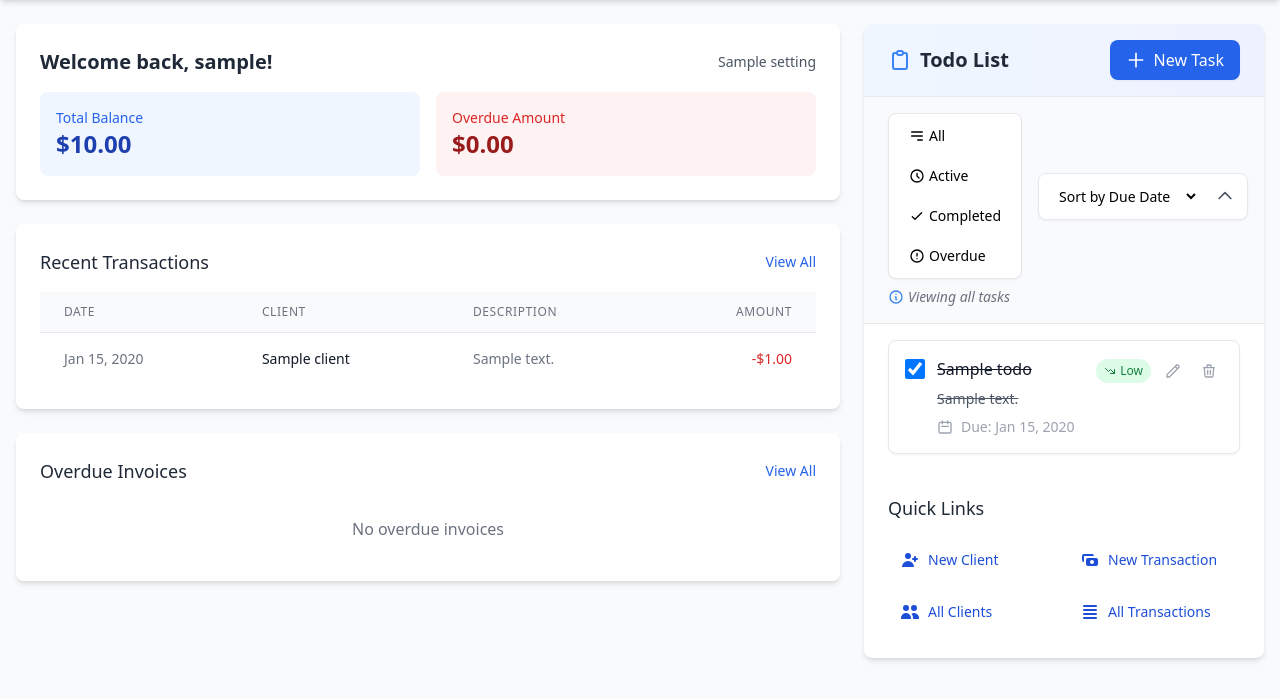
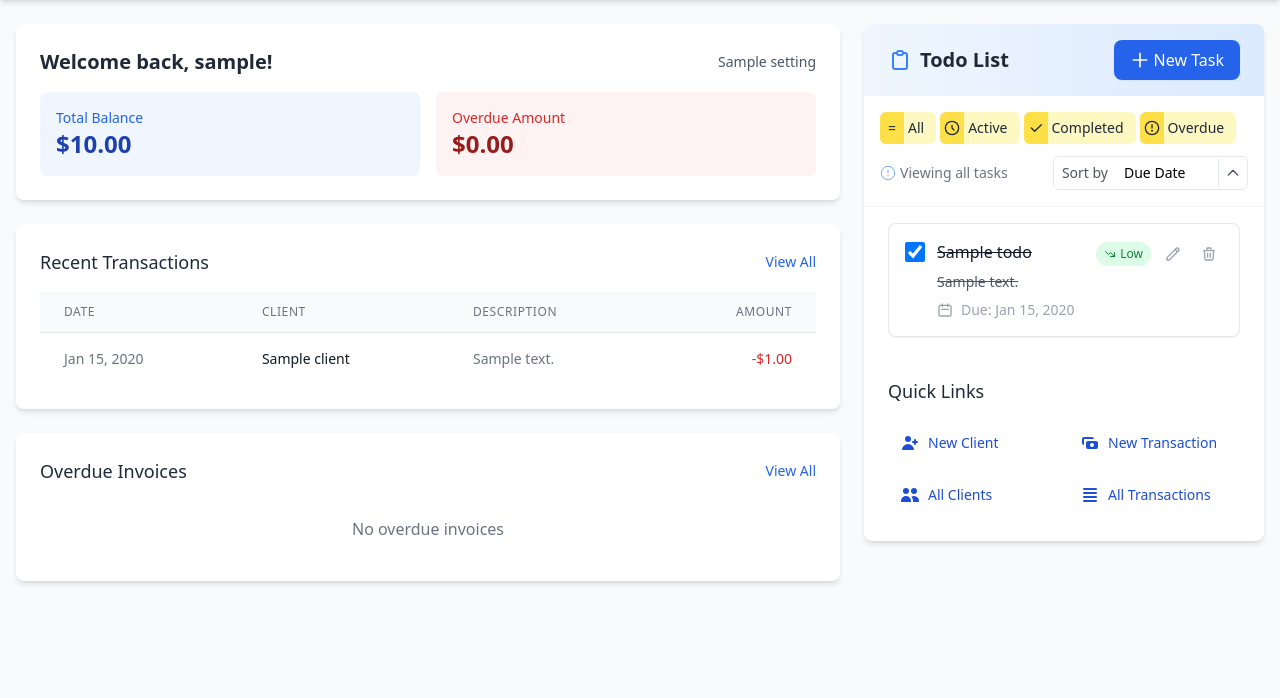
Before and after one commit to helloazeem/ledgerBook, a Flask app: page /dashboard in a window 1280 px wide. Shown: the part 64-762 px from the top of the page. Run offline with Flask 3, Linux system fonts and the light colour scheme; a user stored in the database is signed in; tables that the repository leaves empty hold one stand-in row (values such as "Sample post"); some libraries are stand-ins or nearby versions.

Commit message:
Redesign Todo menu to match highlighted elements in screenshot

```diff
--- a/templates/dashboard.html
+++ b/templates/dashboard.html
@@ -3,6 +3,7 @@
 {% block head_content %}
 <!-- Add transition library for smoother animations -->
 <style>
+  /* Todo item styles */
   .todo-item {
     transition: all 0.3s ease;
     border-left-width: 4px;
@@ -32,39 +33,19 @@
     transform: translateX(100%);
   }
 
-  /* Filter button styles */
+  /* New filter button styles */
   .filter-btn {
-    background-color: white;
-    color: #6b7280;
+    min-width: 110px;
     transition: all 0.2s ease;
-    border: 1px solid transparent;
-    position: relative;
-    font-weight: 500;
   }
 
   .filter-btn:hover {
-    background-color: #f3f4f6;
     transform: translateY(-1px);
+    box-shadow: 0 1px 3px rgba(0, 0, 0, 0.1);
   }
 
   .filter-btn.active {
-    background-color: #3b82f6;
-    color: white;
-    border-color: #2563eb;
     font-weight: 600;
-    box-shadow: 0 1px 3px rgba(0, 0, 0, 0.1);
-  }
-
-  .filter-btn.active::after {
-    content: '';
-    position: absolute;
-    bottom: -4px;
-    left: 50%;
-    transform: translateX(-50%);
-    width: 8px;
-    height: 8px;
-    background-color: #3b82f6;
-    border-radius: 50%;
   }
 
   /* Sort button styles */
@@ -169,8 +150,9 @@
   /* Responsive style adjustments */
   @media (max-width: 640px) {
     .filter-btn {
-      padding: 0.5rem;
-      font-size: 0.75rem;
+      min-width: auto;
+      width: calc(50% - 0.25rem);
+      margin-bottom: 0.25rem;
     }
   }
 </style>
@@ -339,73 +321,97 @@
     <div>
         <!-- To-Do List -->
         <div class="bg-white rounded-lg shadow-md overflow-hidden mb-6">
-            <div class="border-b border-gray-200 bg-gradient-to-r from-blue-50 to-indigo-50 px-6 py-4 flex justify-between items-center">
+            <div class="bg-gradient-to-r from-blue-50 to-blue-100 px-6 py-4 flex justify-between items-center">
                 <h2 class="text-xl font-semibold text-gray-800 flex items-center">
                     <svg class="w-6 h-6 mr-2 text-blue-500" fill="none" stroke="currentColor" viewBox="0 0 24 24">
                         <path stroke-linecap="round" stroke-linejoin="round" stroke-width="2" d="M9 5H7a2 2 0 00-2 2v12a2 2 0 002 2h10a2 2 0 002-2V7a2 2 0 00-2-2h-2M9 5a2 2 0 002 2h2a2 2 0 002-2M9 5a2 2 0 012-2h2a2 2 0 012 2"></path>
                     </svg>
                     Todo List
                 </h2>
-                <button onclick="showTodoPopup()" class="add-todo-btn flex items-center px-4 py-2 bg-blue-600 text-white rounded-lg hover:bg-blue-700 transition-colors shadow-sm">
-                    <svg class="w-5 h-5 mr-2" fill="none" stroke="currentColor" viewBox="0 0 24 24">
+                <button onclick="showTodoPopup()" class="add-todo-btn px-4 py-2 bg-blue-600 text-white rounded-lg hover:bg-blue-700 transition-colors shadow-sm flex items-center">
+                    <svg class="w-5 h-5 mr-1" fill="none" stroke="currentColor" viewBox="0 0 24 24">
                         <path stroke-linecap="round" stroke-linejoin="round" stroke-width="2" d="M12 4v16m8-8H4"></path>
                     </svg>
-                    <span>New Task</span>
+                    New Task
                 </button>
             </div>
 
             <!-- Filter and Sort Controls -->
-            <div class="px-6 py-4 bg-gray-50 border-b border-gray-200">
-                <div class="flex flex-col sm:flex-row justify-between items-start sm:items-center gap-4">
-                    <!-- Filter Buttons -->
-                    <div class="relative flex flex-wrap gap-1 bg-white p-1 rounded-lg shadow-sm border border-gray-200">
-                        <button onclick="filterTodos('all')" class="filter-btn active px-4 py-2 rounded-md text-sm font-medium transition-colors flex items-center gap-1" data-filter="all">
-                            <svg class="w-4 h-4" fill="none" stroke="currentColor" viewBox="0 0 24 24">
-                                <path stroke-linecap="round" stroke-linejoin="round" stroke-width="2" d="M4 6h16M4 12h16m-7 6h7"></path>
+            <div class="p-4 bg-white border-b border-gray-100">
+                <!-- Filter Pills - Redesigned to match screenshot -->
+                <div class="flex flex-wrap items-center mb-3 gap-1">
+                    <a href="#" onclick="filterTodos('all'); return false;"
+                       class="inline-flex items-center px-3 py-1.5 rounded-md text-sm font-medium transition-colors relative filter-btn active bg-yellow-100 text-gray-800"
+                       data-filter="all">
+                        <span class="absolute left-0 top-0 bottom-0 w-6 bg-yellow-300 rounded-l-md flex items-center justify-center text-sm">
+                            =
+                        </span>
+                        <span class="pl-4">All</span>
+                    </a>
+
+                    <a href="#" onclick="filterTodos('active'); return false;"
+                       class="inline-flex items-center px-3 py-1.5 rounded-md text-sm font-medium transition-colors relative filter-btn bg-yellow-100 text-gray-800"
+                       data-filter="active">
+                        <span class="absolute left-0 top-0 bottom-0 w-6 bg-yellow-300 rounded-l-md flex items-center justify-center">
+                            <svg class="w-4 h-4" fill="none" viewBox="0 0 24 24" stroke="currentColor">
+                                <circle cx="12" cy="12" r="10" stroke-width="2"/>
+                                <path d="M12 8v4l3 3" stroke-width="2" stroke-linecap="round"/>
                             </svg>
-                            All
-                        </button>
-                        <button onclick="filterTodos('active')" class="filter-btn px-4 py-2 rounded-md text-sm font-medium transition-colors flex items-center gap-1" data-filter="active">
-                            <svg class="w-4 h-4" fill="none" stroke="currentColor" viewBox="0 0 24 24">
-                                <path stroke-linecap="round" stroke-linejoin="round" stroke-width="2" d="M12 8v4l3 3m6-3a9 9 0 11-18 0 9 9 0 0118 0z"></path>
+                        </span>
+                        <span class="pl-4">Active</span>
+                    </a>
+
+                    <a href="#" onclick="filterTodos('completed'); return false;"
+                       class="inline-flex items-center px-3 py-1.5 rounded-md text-sm font-medium transition-colors relative filter-btn bg-yellow-100 text-gray-800"
+                       data-filter="completed">
+                        <span class="absolute left-0 top-0 bottom-0 w-6 bg-yellow-300 rounded-l-md flex items-center justify-center">
+                            <svg class="w-4 h-4" viewBox="0 0 24 24" fill="none" stroke="currentColor">
+                                <path d="M5 12l5 5L20 7" stroke-width="2" stroke-linecap="round" stroke-linejoin="round"/>
                             </svg>
-                            Active
-                        </button>
-                        <button onclick="filterTodos('completed')" class="filter-btn px-4 py-2 rounded-md text-sm font-medium transition-colors flex items-center gap-1" data-filter="completed">
-                            <svg class="w-4 h-4" fill="none" stroke="currentColor" viewBox="0 0 24 24">
-                                <path stroke-linecap="round" stroke-linejoin="round" stroke-width="2" d="M5 13l4 4L19 7"></path>
+                        </span>
+                        <span class="pl-4">Completed</span>
+                    </a>
+
+                    <a href="#" onclick="filterTodos('overdue'); return false;"
+                       class="inline-flex items-center px-3 py-1.5 rounded-md text-sm font-medium transition-colors relative filter-btn bg-yellow-100 text-gray-800"
+                       data-filter="overdue">
+                        <span class="absolute left-0 top-0 bottom-0 w-6 bg-yellow-300 rounded-l-md flex items-center justify-center">
+                            <svg class="w-4 h-4" viewBox="0 0 24 24" fill="none" stroke="currentColor">
+                                <circle cx="12" cy="12" r="10" stroke-width="2"/>
+                                <path d="M12 7v5" stroke-width="2" stroke-linecap="round"/>
+                                <path d="M12 16v.01" stroke-width="3" stroke-linecap="round"/>
                             </svg>
-                            Completed
-                        </button>
-                        <button onclick="filterTodos('overdue')" class="filter-btn px-4 py-2 rounded-md text-sm font-medium transition-colors flex items-center gap-1" data-filter="overdue">
-                            <svg class="w-4 h-4" fill="none" stroke="currentColor" viewBox="0 0 24 24">
-                                <path stroke-linecap="round" stroke-linejoin="round" stroke-width="2" d="M12 8v4m0 4h.01M21 12a9 9 0 11-18 0 9 9 0 0118 0z"></path>
-                            </svg>
-                            Overdue
-                        </button>
+                        </span>
+                        <span class="pl-4">Overdue</span>
+                    </a>
+                </div>
+
+                <!-- Sort Controls - Redesigned -->
+                <div class="flex justify-between items-center">
+                    <div class="text-sm text-gray-500 flex items-center" id="currentFilterText">
+                        <svg class="w-4 h-4 mr-1 text-blue-500 opacity-70" fill="none" stroke="currentColor" viewBox="0 0 24 24">
+                            <circle cx="12" cy="12" r="10" stroke-width="1.5"/>
+                            <path d="M12 8v4" stroke-width="1.5" stroke-linecap="round"/>
+                            <path d="M12 16v.01" stroke-width="2" stroke-linecap="round"/>
+                        </svg>
+                        Viewing all tasks
                     </div>
 
-                    <!-- Sort Controls -->
-                    <div class="flex items-center gap-2 bg-white p-1 rounded-lg border border-gray-200 shadow-sm">
-                        <select id="sortSelect" onchange="sortTodos()" class="px-3 py-2 rounded-md border-none text-sm focus:outline-none focus:ring-1 focus:ring-blue-500 bg-transparent">
-                            <option value="due_date">Sort by Due Date</option>
-                            <option value="title">Sort by Title</option>
-                            <option value="priority">Sort by Priority</option>
+                    <div class="flex items-center border rounded-md overflow-hidden">
+                        <div class="px-2 py-1.5 bg-white text-sm text-gray-600">
+                            Sort by
+                        </div>
+                        <select id="sortSelect" onchange="sortTodos()" class="py-1.5 pl-2 pr-8 border-none text-sm focus:outline-none focus:ring-0 appearance-none bg-white">
+                            <option value="due_date">Due Date</option>
+                            <option value="title">Title</option>
+                            <option value="priority">Priority</option>
                         </select>
-                        <button onclick="toggleSortDirection()" id="sortDirection" class="p-2 rounded-md hover:bg-gray-100 transition-colors">
-                            <svg class="w-5 h-5 text-gray-600" fill="none" stroke="currentColor" viewBox="0 0 24 24">
+                        <button onclick="toggleSortDirection()" id="sortDirection" class="p-1.5 bg-white border-l">
+                            <svg class="w-4 h-4 text-gray-600" fill="none" stroke="currentColor" viewBox="0 0 24 24">
                                 <path stroke-linecap="round" stroke-linejoin="round" stroke-width="2" d="M5 15l7-7 7 7"></path>
                             </svg>
                         </button>
                     </div>
-                </div>
-
-                <!-- Current Filter Indicator -->
-                <div class="text-sm text-gray-500 italic mt-2 flex items-center" id="currentFilterText">
-                    <svg class="w-4 h-4 mr-1 text-blue-500" fill="none" stroke="currentColor" viewBox="0 0 24 24">
-                        <path stroke-linecap="round" stroke-linejoin="round" stroke-width="2" d="M13 16h-1v-4h-1m1-4h.01M21 12a9 9 0 11-18 0 9 9 0 0118 0z"></path>
-                    </svg>
-                    Viewing all tasks
                 </div>
             </div>
 
@@ -697,8 +703,10 @@ function filterTodos(filter) {
     };
 
     document.getElementById('currentFilterText').innerHTML = `
-        <svg class="w-4 h-4 mr-1 text-blue-500" fill="none" stroke="currentColor" viewBox="0 0 24 24">
-            <path stroke-linecap="round" stroke-linejoin="round" stroke-width="2" d="M13 16h-1v-4h-1m1-4h.01M21 12a9 9 0 11-18 0 9 9 0 0118 0z"></path>
+        <svg class="w-4 h-4 mr-1 text-blue-500 opacity-70" fill="none" stroke="currentColor" viewBox="0 0 24 24">
+            <circle cx="12" cy="12" r="10" stroke-width="1.5"/>
+            <path d="M12 8v4" stroke-width="1.5" stroke-linecap="round"/>
+            <path d="M12 16v.01" stroke-width="2" stroke-linecap="round"/>
         </svg>
         ${filterTextMap[filter] || 'Viewing all tasks'}
     `;
```
